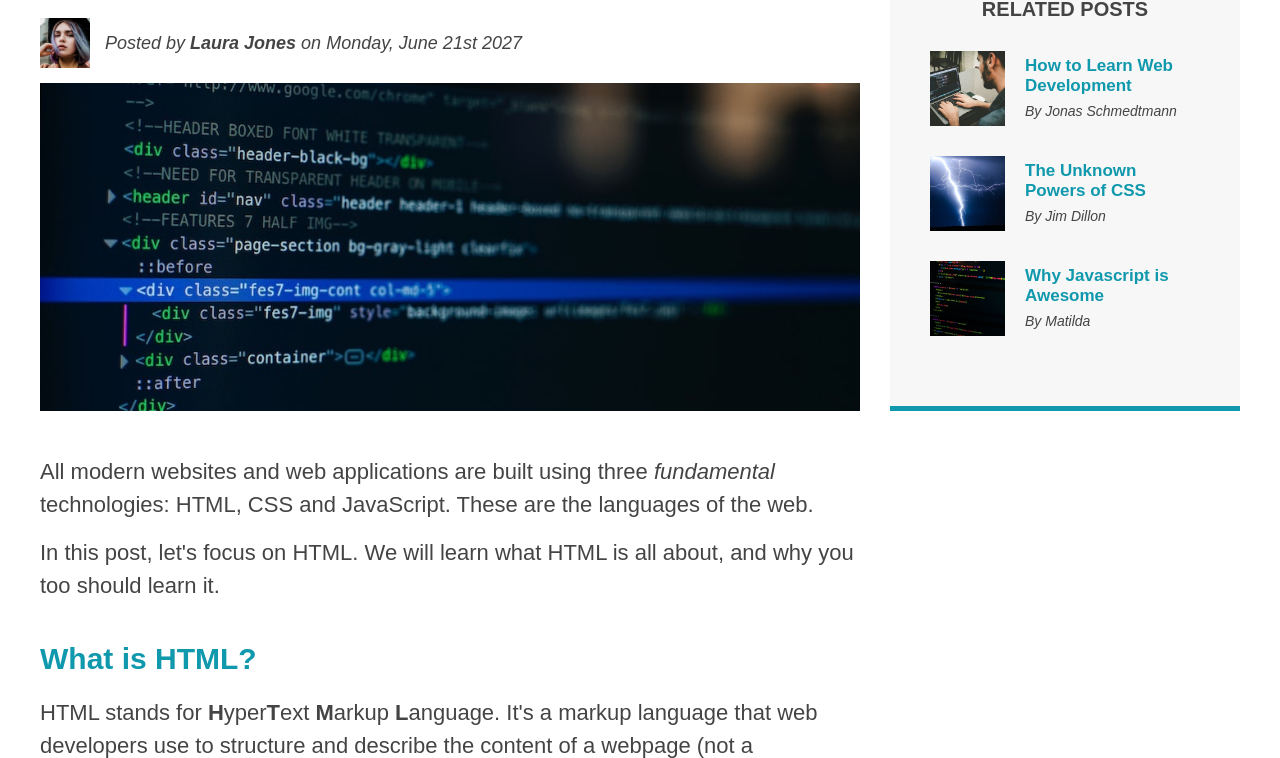
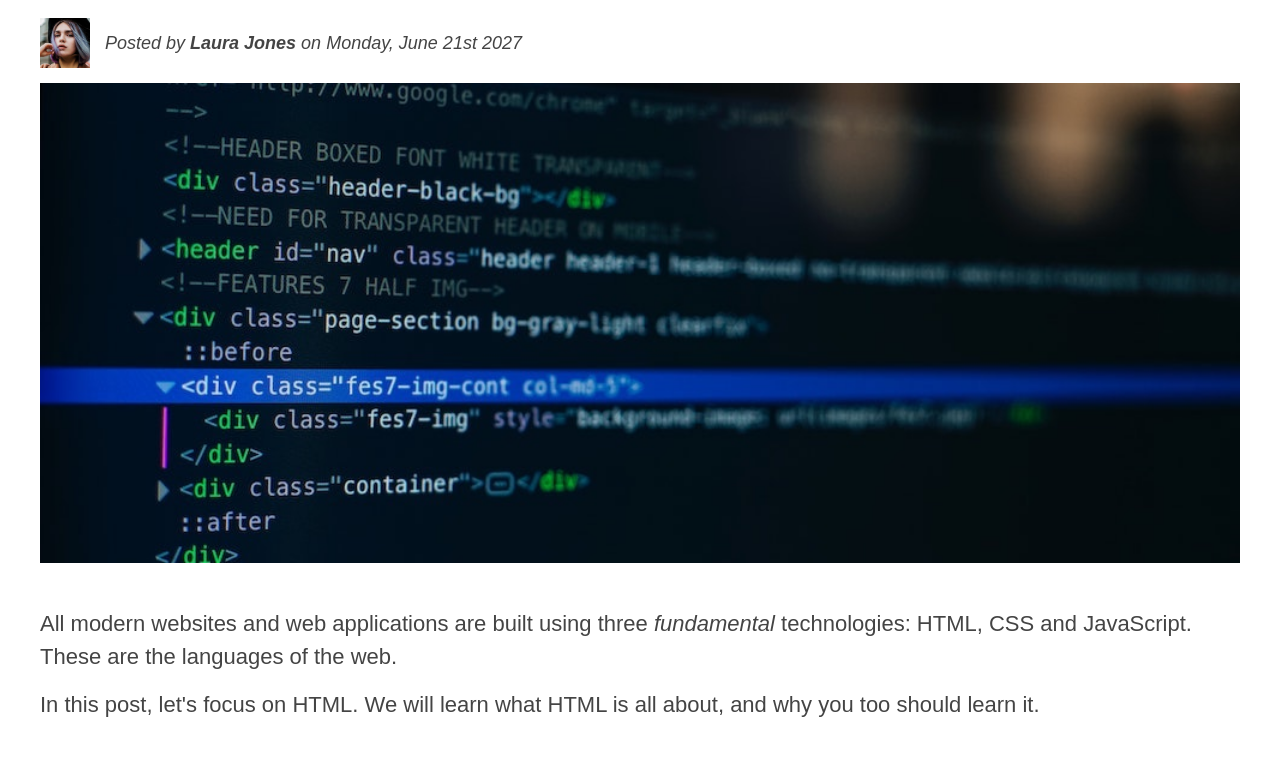
Before and after one commit to henningsadam/udemy-styling-practice-blog-post, a plain HTML site: page index.html in a window 1280 px wide. Shown: the part 200-958 px from the top of the page. Drawn offline with Linux system fonts and the light colour scheme.

Commit message:
remove flexbox for page layout

```diff
--- a/styles.css
+++ b/styles.css
@@ -40,7 +40,6 @@ nav {
 
 article {
   margin-bottom: 60px;
-  flex: 1;
 }
 
 aside {
@@ -48,9 +47,6 @@ aside {
   border-top: 5px solid var(--seablue);
   border-bottom: 5px solid var(--seablue);
   padding: 50px 40px;
-  flex: 0 0 350px;
-  /* flex-basis: 350px;
-  flex-shrink: 0; */
 }
 
 h1,
@@ -139,12 +135,6 @@ li:last-child {
   margin-bottom: 15px;
 }
 
-main {
-  display: flex;
-  gap: 30px;
-  align-items: flex-start;
-}
-
 .related-author {
   font-size: 14px;
   font-weight: normal;
@@ -215,47 +205,3 @@ a:active {
   align-items: center;
   justify-content: space-between;
 }
-
-
-
-
-/* Floats */
-/* .author-img {
-  float: left;
-}
-.author {
-  float: left;
-  margin-top: 10px;
-  margin-left: 20px;
-}
-
-h1 {
-  float: left;
-}
-nav {
-  float: right;
-}
-
-.clear {
-  clear: both;
-}
-
-.clearfix::after {
-  content: '';
-  display: block;
-  clear: both;
-}
-
-article {
-  width: 825px;
-  float: left;
-}
-
-aside {
-  width: 300px;
-  float: right;
-}
-
-footer {
-  clear: both;
-} */
```
Also changed, not shown: css-grid.html (+7 -0 lines).
